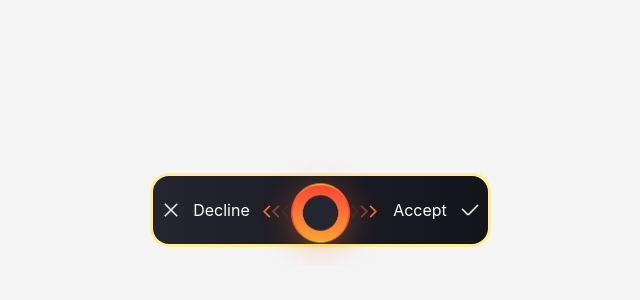
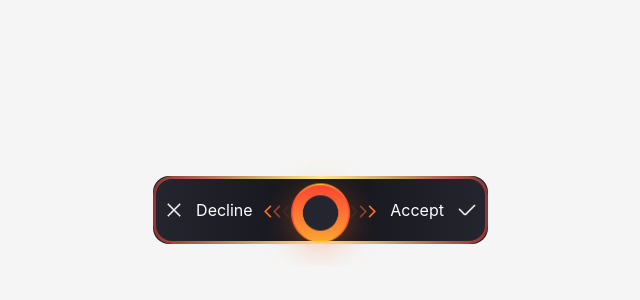
Before and after one commit to Walter254/rebet-slider-challenge, a React (Vite) app: page / in a window 1280 px wide. Shown: the part 190-490 px from the top of the page, without its empty margins (320-960 px from the left). Built offline with nearby package versions, Linux system fonts and the light colour scheme.

Commit message:
added color gradient

```diff
--- a/src/components/Slider/constants.js
+++ b/src/components/Slider/constants.js
@@ -1,8 +1,4 @@
 export const COLORS = {
-    // Track colors
-    TRACK_BG: 'rgba(20, 20, 27, 0.95)',
-    BORDER_GLOW: 'rgba(255, 68, 51, 0.5)',
-
     TEXT: {
         WHITE: '#FFFFFF',
         GREEN: 'rgba(7, 110, 73, 1)',
--- a/src/components/Slider/styles.js
+++ b/src/components/Slider/styles.js
@@ -11,31 +11,79 @@ export const SliderContainer = styled.div`
 `;
 
 export const Track = styled.div`
+  position: relative;
   width: ${DIMENSIONS.TRACK_WIDTH}px;
   height: ${DIMENSIONS.TRACK_HEIGHT}px;
+  border-radius: ${DIMENSIONS.BORDER_RADIUS}px;
   background: ${props => {
     if (props.position < 0) {
-      return `linear-gradient(to right, ${COLORS.DECLINE.LIGHT}, ${COLORS.DECLINE.DARK})`;
+      return `linear-gradient(
+        90deg,
+        ${COLORS.DECLINE.LIGHT} 0%,
+        ${COLORS.DECLINE.DARK} 50%,
+        ${COLORS.DECLINE.LIGHT} 100%
+      )`;
     } else if (props.position > 0) {
-      return `linear-gradient(to right, ${COLORS.ACCEPT.LIGHT}, ${COLORS.ACCEPT.DARK})`;
+      return `linear-gradient(
+        90deg,
+        ${COLORS.ACCEPT.LIGHT} 0%,
+        ${COLORS.ACCEPT.DARK} 50%,
+        ${COLORS.ACCEPT.LIGHT} 100%
+      )`;
     }
-    return `linear-gradient(to right, ${COLORS.NEUTRAL.LIGHT}, ${COLORS.NEUTRAL.DARK})`;
+    return `linear-gradient(
+      90deg,
+      ${COLORS.NEUTRAL.LIGHT} 0%,
+      ${COLORS.NEUTRAL.DARK} 50%,
+      ${COLORS.NEUTRAL.LIGHT} 100%
+    )`;
   }};
-  border-radius: ${DIMENSIONS.BORDER_RADIUS}px;
-  position: relative;
   transition: all 0.3s ease;
   display: flex;
   justify-content: space-between;
   align-items: center;
   padding: 0 24px;
-  box-shadow: ${props => {
-    if (props.position < 0) {
-      return `0 0 0 ${DIMENSIONS.BORDER_WIDTH}px ${COLORS.DECLINE.BORDER.DARK}`;
-    } else if (props.position > 0) {
-      return `0 0 0 ${DIMENSIONS.BORDER_WIDTH}px ${COLORS.ACCEPT.BORDER.DARK}`;
-    }
-    return `0 0 0 ${DIMENSIONS.BORDER_WIDTH}px ${COLORS.NEUTRAL.BORDER.DARK}`;
-  }};
+  border: ${DIMENSIONS.BORDER_WIDTH}px solid transparent;
+
+  &::before {
+    content: '';
+    position: absolute;
+    inset: -${DIMENSIONS.BORDER_WIDTH}px;
+    border-radius: ${DIMENSIONS.BORDER_RADIUS + DIMENSIONS.BORDER_WIDTH}px;
+    padding: ${DIMENSIONS.BORDER_WIDTH}px;
+    background: ${props => {
+      if (props.position < 0) {
+        return `linear-gradient(
+          90deg,
+          ${COLORS.DECLINE.BORDER.LIGHT} 0%,
+          ${COLORS.DECLINE.BORDER.DARK} 50%,
+          ${COLORS.DECLINE.BORDER.LIGHT} 100%
+        )`;
+      } else if (props.position > 0) {
+        return `linear-gradient(
+          90deg,
+          ${COLORS.ACCEPT.BORDER.LIGHT} 0%,
+          ${COLORS.ACCEPT.BORDER.DARK} 50%,
+          ${COLORS.ACCEPT.BORDER.LIGHT} 100%
+        )`;
+      }
+      return `linear-gradient(
+        90deg,
+        ${COLORS.NEUTRAL.BORDER.LIGHT} 0%,
+        ${COLORS.NEUTRAL.BORDER.DARK} 50%,
+        ${COLORS.NEUTRAL.BORDER.LIGHT} 100%
+      )`;
+    }};
+    -webkit-mask:
+      linear-gradient(#fff 0 0) content-box,
+      linear-gradient(#fff 0 0);
+    mask:
+      linear-gradient(#fff 0 0) content-box,
+      linear-gradient(#fff 0 0);
+    -webkit-mask-composite: xor;
+    mask-composite: exclude;
+    pointer-events: none;
+  }
 `;
 
 export const Indicator = styled.div`
```
